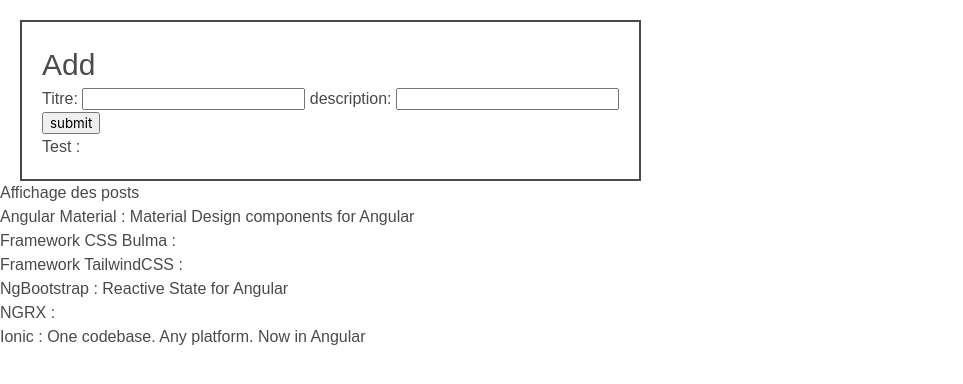
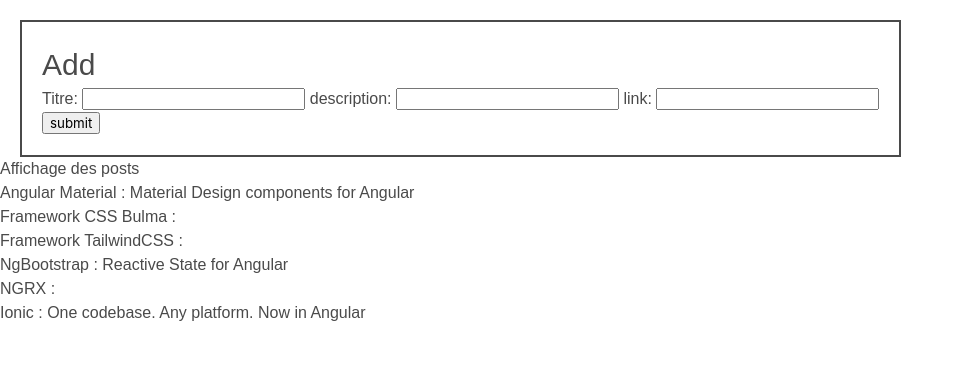
Before and after one commit to Khalemm/Projet-Angular, an Angular app: page / in a window 1280 px wide. Shown: the top 384 px of the page, without its empty margins (0-963 px from the left). Built offline with nearby package versions, Linux system fonts and the light colour scheme.

Commit message:
maj de la liste

```diff
--- a/src/app/add/add.component.html
+++ b/src/app/add/add.component.html
@@ -7,12 +7,17 @@
 
             <label>
               Titre:
-              <input type="text" formControlName="firstName">
+              <input type="text" formControlName="title">
             </label>
 
             <label>
               description:
-              <input type="text" formControlName="lastName">
+              <input type="text" formControlName="description">
+            </label>
+
+            <label>
+              link:
+              <input type="text" formControlName="link">
             </label>
 
             <p>
@@ -20,11 +25,6 @@
             </p>
 
           </form>
-
-          <div>
-              <p>Test :</p>
-              <p>{{name}}</p>
-          </div>
     </div>
 
 </div>
--- a/src/app/add/add.component.ts
+++ b/src/app/add/add.component.ts
@@ -1,5 +1,8 @@
 import { Component, OnInit } from '@angular/core';
 import { FormControl, FormGroup } from '@angular/forms';
+import { Output, EventEmitter } from '@angular/core';
+import { Post } from '../@shared/models/post';
+import { IdGeneratorUtils } from '../@shared/utils/id-generator.utils';
 
 @Component({
   selector: 'app-add',
@@ -10,13 +13,25 @@
 
   constructor() { }
 
+  @Output() createPost = new EventEmitter<Post>();
+
   profileForm = new FormGroup({
-    firstName: new FormControl(''),
-    lastName: new FormControl(''),
+    title: new FormControl(''),
+    link: new FormControl(''),
+    description: new FormControl(''),
   });
 
   onSubmit() {
+    // TODO: Use EventEmitter with form value
     console.warn(this.profileForm.value);
+    const post:Post = {
+      id: IdGeneratorUtils.uuidv4(),
+      title : this.profileForm.get("title").value,
+      link : this.profileForm.get("link").value,
+      description: this.profileForm.get("description").value
+      }
+      this.createPost.emit(this.profileForm.value); // transferer les data de la classe fille à la classe parent
+      this.profileForm.reset();
   }
 
   ngOnInit(): void {
--- a/src/app/list/list.component.html
+++ b/src/app/list/list.component.html
@@ -1,5 +1,5 @@
 <div class="ex1">
-    <app-add></app-add>
+    <app-add (createPost)="addItem($event)"></app-add>
 
     <h2>Affichage des posts</h2>
     <ul>
--- a/src/app/list/list.component.ts
+++ b/src/app/list/list.component.ts
@@ -22,4 +22,8 @@
     console.log("posts > ", this.posts);
   }
 
+  addItem(newItem: Post){
+      this.posts.push(newItem);
+    }
+
 }
--- a/src/app/post/post.component.html
+++ b/src/app/post/post.component.html
@@ -1 +1,2 @@
-<p>{{Post.title}}</p>
+<p>{{data.title}}</p>
+<p>{{data.link}}</p>
--- a/src/app/post/post.component.ts
+++ b/src/app/post/post.component.ts
@@ -1,4 +1,5 @@
-import { Component, OnDestroy, OnInit } from '@angular/core';
+import { Component, Input, OnDestroy, OnInit } from '@angular/core';
+import { Post } from '../@shared/models/post';
 
 @Component({
   selector: 'app-post',
@@ -8,6 +9,7 @@
 export class PostComponent implements OnInit, OnDestroy {
 
   collapsed: boolean;
+  @Input() data : Post;
 
   constructor() { }
 
```
